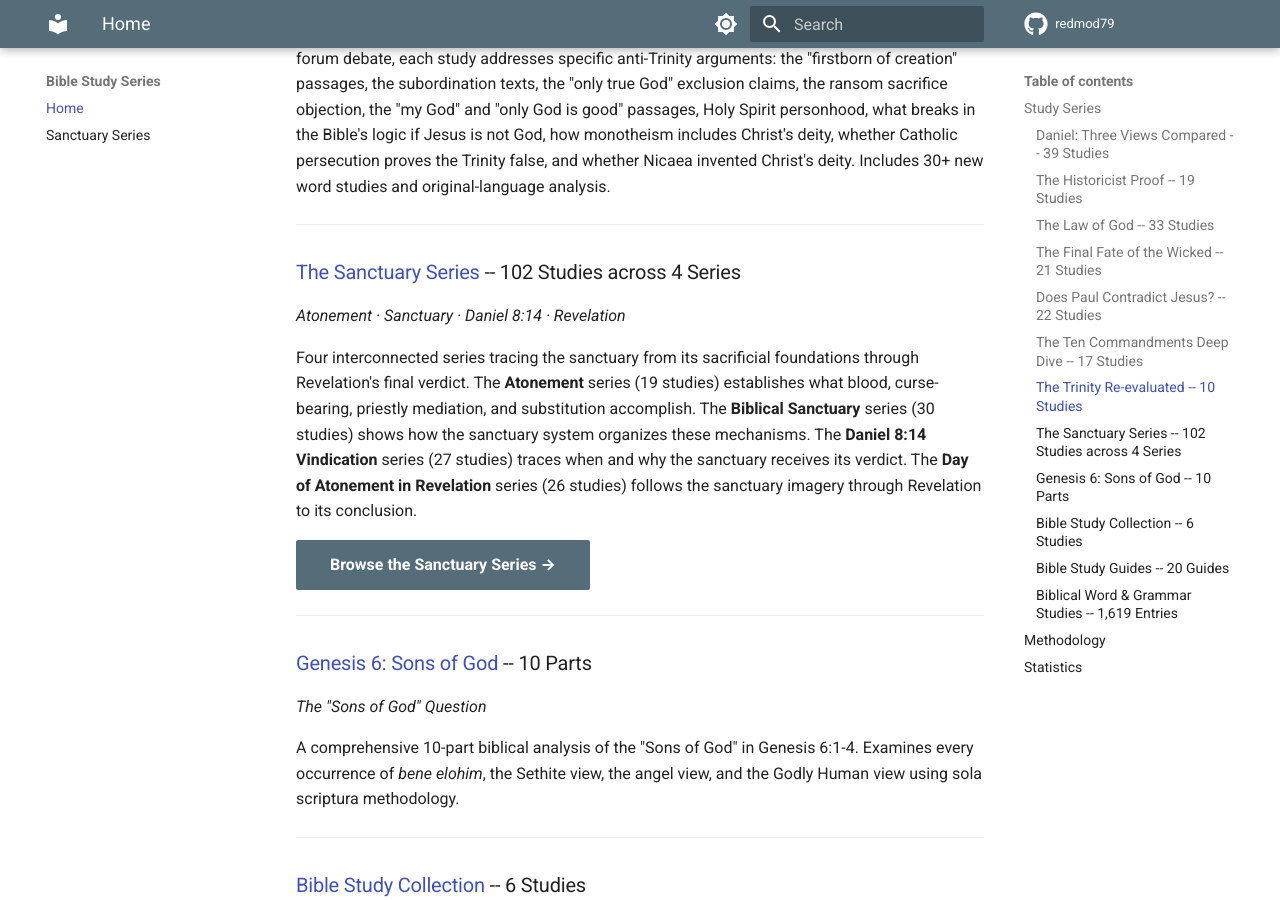
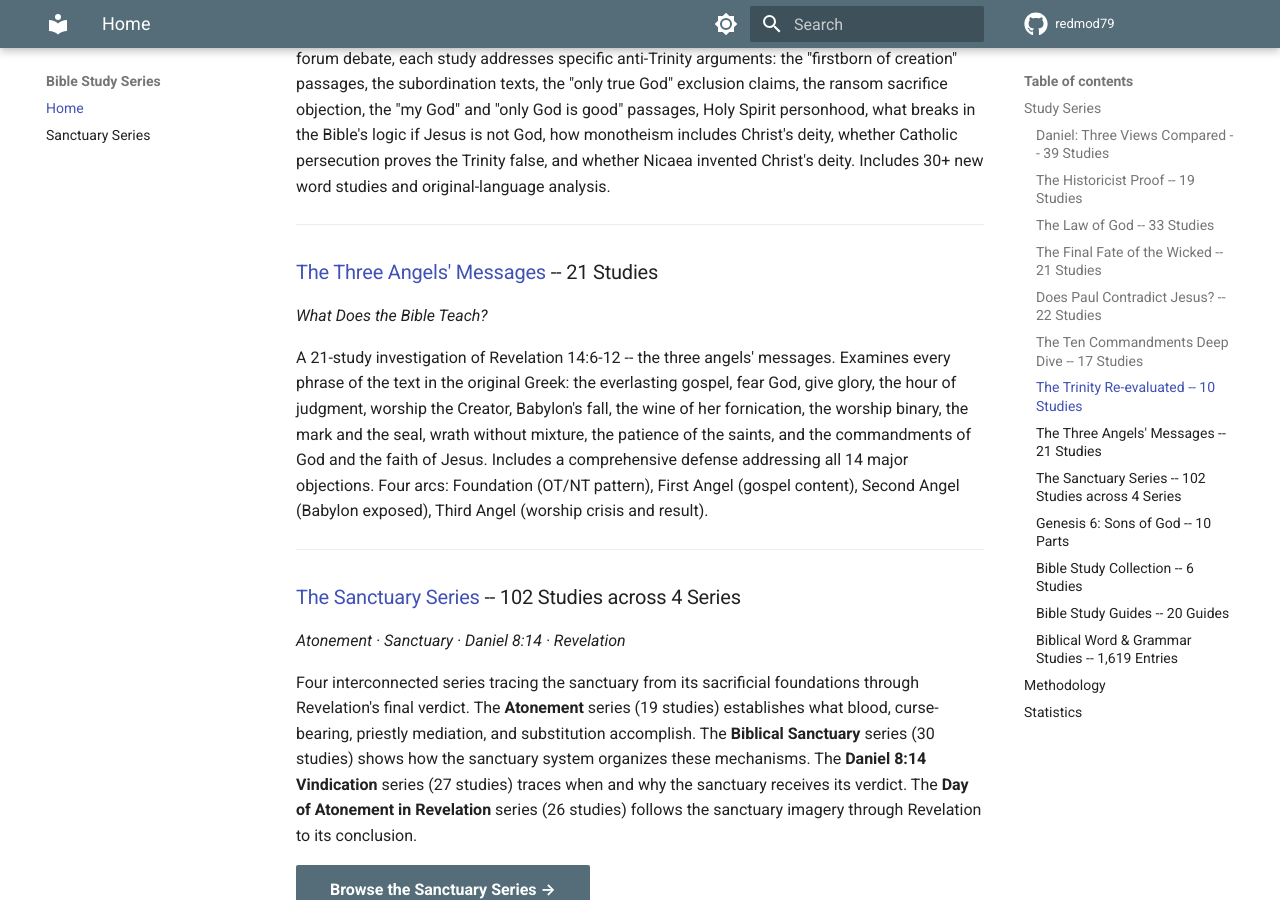
Before and after one commit to redmod79/bible-study-hub, an MkDocs documentation site: the page built from docs/index.md, in a window 1280 px wide and 900 px high, scrolled down 1868 px. Built offline with MkDocs 1.6.1 and Material for MkDocs 9.7.7, drawn with Linux system fonts in a browser that asks for light colours; some of the changed text lies outside the part shown.

Commit message:
Add Three Angels' Messages series to hub
21-study series on Revelation 14:6-12 across 4 arcs.
Links to https://redmod79.github.io/3am-website/

Co-Authored-By: Claude Opus 4.6 (1M context) <noreply@anthropic.com>

```diff
--- a/docs/index.md
+++ b/docs/index.md
@@ -61,6 +61,14 @@ A 17-study investigation examining what Scripture teaches about each of the Ten
 *A Biblical Investigation of the Trinity Debate*
 
 A 10-study series examining whether the Bible teaches the deity of Christ, the personhood of the Holy Spirit, and the coherence of these truths with Old Testament monotheism. Prompted by a forum debate, each study addresses specific anti-Trinity arguments: the "firstborn of creation" passages, the subordination texts, the "only true God" exclusion claims, the ransom sacrifice objection, the "my God" and "only God is good" passages, Holy Spirit personhood, what breaks in the Bible's logic if Jesus is not God, how monotheism includes Christ's deity, whether Catholic persecution proves the Trinity false, and whether Nicaea invented Christ's deity. Includes 30+ new word studies and original-language analysis.
+
+---
+
+### [The Three Angels' Messages](https://redmod79.github.io/3am-website/) -- 21 Studies
+
+*What Does the Bible Teach?*
+
+A 21-study investigation of Revelation 14:6-12 -- the three angels' messages. Examines every phrase of the text in the original Greek: the everlasting gospel, fear God, give glory, the hour of judgment, worship the Creator, Babylon's fall, the wine of her fornication, the worship binary, the mark and the seal, wrath without mixture, the patience of the saints, and the commandments of God and the faith of Jesus. Includes a comprehensive defense addressing all 14 major objections. Four arcs: Foundation (OT/NT pattern), First Angel (gospel content), Second Angel (Babylon exposed), Third Angel (worship crisis and result).
 
 ---
 
@@ -135,6 +143,7 @@ Every study in every series follows the same research pipeline:
 | [The Final Fate of the Wicked](https://redmod79.github.io/etc-website/) | 21 | Evidence tiers (8 levels) |
 | [Does Paul Contradict Jesus?](https://redmod79.github.io/pvj-website/) | 22 | Evidence tiers (8 levels) |
 | [The Ten Commandments](https://redmod79.github.io/cmd-website/) | 17 | Evidence tiers (8 levels) |
+| [The Three Angels' Messages](https://redmod79.github.io/3am-website/) | 21 | bible-study8 pipeline + Python verification |
 | [The Trinity Re-evaluated](https://redmod79.github.io/trin-website/) | 10 | Structured JSON analysis + Python validation |
 | [The Sanctuary Series](sanctuary.md) (4 series) | 102 | Atonement (19) + Sanctuary (30) + Vindication (27) + Revelation (26) |
 | [Genesis 6: Sons of God](https://redmod79.github.io/genesis-6-website/) | 10 parts | Sola scriptura analysis |
```
